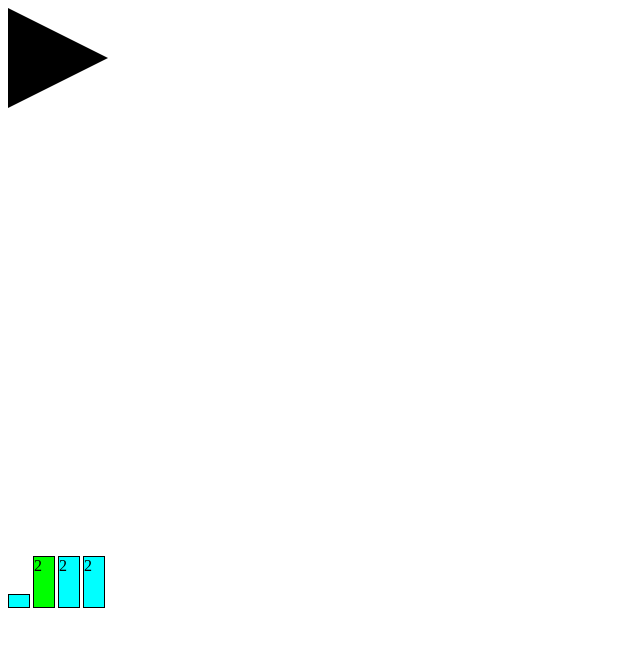
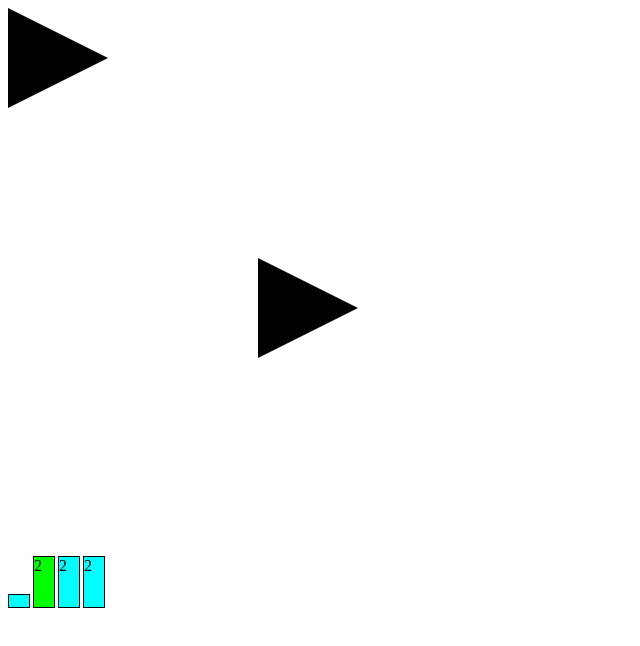
Before and after one commit to vitorreus/DayOfSagittarius, a website: page index.html in a window 1280 px wide. Shown: the whole page, without its empty margins (0-640 px from the left). Drawn offline with Linux system fonts and the light colour scheme.

Commit message:
Modular fleet input

```diff
--- a/index.html
+++ b/index.html
@@ -9,6 +9,9 @@
 <script type="text/javascript" src="js/Subsystem.js"></script>
 <script type="text/javascript" src="js/scripts/GotoPosition.js"></script>
 <script type="text/javascript" src="js/scripts/RotateTowards.js"></script>
+<script type="text/javascript" src="js/Player.js"></script>
+<script type="text/javascript" src="js/HumanPlayer.js"></script>
+<script type="text/javascript" src="js/IAPlayer.js"></script>
 <script type="text/javascript" src="js/Fleet.js"></script>
 <script type="text/javascript" src="js/app.js"></script>
 
--- a/js/Fleet.js
+++ b/js/Fleet.js
@@ -8,6 +8,7 @@ Fleet = Node.extend({
 	baseSpeed:1, //depends on engines engine susbsystem lvl
 	selected:false, //TODO when micromanagement is working
 	init:function(){
+		this._super();
 		this.subSystems = new SubsystemHandler();
 		this.addChild(this.subSystems);
 
@@ -20,11 +21,20 @@ Fleet = Node.extend({
 		this.direction = new Vector(0,1);
 	},
 	FixedUpdate:function(){
+		this._super();
 		/*this.transform.x+= 1;
 		this.transform.y+= 1;  */
 		this.engine.maxSpeed = this.subSystems.getRelativeEnergyLevel("engine");
 		this.engine.acceleration = this.subSystems.getRelativeEnergyLevel("engine");
 		this.rotationEngine.speed = this.subSystems.getRelativeEnergyLevel("engine");
+	},
+	moveTo:function(pos){
+		console.log(pos);
+		this.engine.moveTo(pos);
+		this.lookAt(pos)
+	},
+	lookAt:function(pos){
+		this.rotationEngine.lookAt(pos);
 	},
 	Start:function(scene){
 		this.transform = new createjs.Shape();
@@ -48,12 +58,20 @@ Fleet = Node.extend({
 		//stage.removeChild(ball);
 	},
 	handleClick:function (event){
+		//this should be someting with input
 		console.log("click");
 		var bmp = new createjs.Bitmap(queue.getResult("bg"));
 		bmp.x = Math.random()*500;
 		bmp.y = Math.random()*500;
 
 		stage.addChild(bmp);
+	},
+	Event:function(e){
+		if (e.name == "stagemousedown"){
+			//this.moveTo(new Vector( e.evt.stageX,e.evt.stageY));
+
+		}
+
 	}
 
 })
--- /dev/null
+++ b/js/HumanPlayer.js
@@ -0,0 +1,7 @@
+HumanPlayer  = Player.extend({
+	Event:function(e){
+		if (e.name == "stagemousedown"){
+			this.moveFleets(new Vector( e.evt.stageX,e.evt.stageY));
+		}
+	}
+});
--- /dev/null
+++ b/js/IAPlayer.js
@@ -0,0 +1,11 @@
+IAPlayer  = Player.extend({
+
+	Start:function(){
+		setTimeout(function(obj){return function (){obj.randomMove()}}(this),Math.random()*3000);
+	},
+	randomMove:function(){
+		this.moveFleets(new Vector(Math.random()*500,Math.random()*500));
+		setTimeout(function(obj){return function (){obj.randomMove()}}(this),Math.random()*3000)
+	}
+
+});
--- a/js/Node.js
+++ b/js/Node.js
@@ -1,13 +1,12 @@
 var Node = Class.extend({
-	objects:[],
+	objects:null,
 	parent:null,
 	addChild:function(obj){
 		obj.parent = this;
 		this.objects.push(obj);
 	},
-	add:function(obj){
-		console.log("Node.add method is Deprecated");
-		this.addChild(obj);
+	init:function(){
+		this.objects = [];
 	},
 	draw:function(arg){ //TODO:Deprecated, using CreateJS now
 		for (var i = 0; i < this.objects.length ; i ++){
--- /dev/null
+++ b/js/Player.js
@@ -0,0 +1,15 @@
+Player = Node.extend({
+	selectedFleets:null,
+	init:function(){
+		this.selectedFleets = [];
+		this._super();
+	},
+	addFleet:function(fleet){
+		this.selectedFleets.push(fleet);
+	},
+	moveFleets:function(pos){
+		for (var i = 0 ; i < this.selectedFleets.length; i++){
+			this.selectedFleets[i].moveTo(pos);
+		}
+	}
+});
--- a/js/Subsystem.js
+++ b/js/Subsystem.js
@@ -11,7 +11,7 @@ Shield = Subsystem.extend({
 });
 
 SubsystemHandler = Class.extend({
-	objects:[],
+	//objects:[],
 	energy:0,
 	maxEnergy:100,
 	reactorPower:.1, /*per fixeUpdate*/
--- a/js/app.js
+++ b/js/app.js
@@ -5,10 +5,23 @@ Player = Class.extend();
 var stage;
 function handleComplete(){
 	app  = new Node();
+
+	app.addChild(new Fleet());
+
+
 	fleet1 = new Fleet();
 	//fleet1.add(new Fleet());
-	app.add(fleet1);
+	var player = new HumanPlayer();
+	player.addFleet(fleet1);
+	//app.addChild(new Node());
+	app.addChild(fleet1);
+	app.addChild(player);
+
 	app.Start();
+	setTimeout(function(){
+		fleet1.transform.x = 300;
+		fleet1.transform.y = 300;
+	},1);
 
 	setInterval( function(a){return function (){a.draw()}}(app),1000 /*60fps*/ ); //try to do dynamic? Or will it be automatically slowed down and fixedupdate will have no problem?
 	setInterval( function(a){return function (){a.FixedUpdate()}}(app),1000/60 /*60fps*/ );
@@ -18,7 +31,6 @@ function handleComplete(){
 
 
 	stage.on("stagemousedown", function(evt) {
-		console.log("the canvas was clicked at "+evt.stageX+","+evt.stageY);
 		app.Event({name:"stagemousedown",evt:evt});
 	})
 
--- a/js/scripts/GotoPosition.js
+++ b/js/scripts/GotoPosition.js
@@ -9,12 +9,9 @@ GotoPosition = Node.extend({
 	init:function(parent){
 		//this.parent  = parent;
 	},
-	Event:function(e){
-		if (e.name == "stagemousedown"){
-			this.active = true;
-			this.goal = new Vector( e.evt.stageX,e.evt.stageY)
-			//console.log.
-		}
+	moveTo:function(pos){
+		this.active = true;
+		this.goal = pos;
 	},
 	FixedUpdate:function(){
 		if (this.active){
--- a/js/scripts/RotateTowards.js
+++ b/js/scripts/RotateTowards.js
@@ -10,15 +10,10 @@ RotateTowards = Node.extend({
 	active:false,
 	speed:1,
 	objects:[],
-	Event:function(e){
-		if (e.name == "stagemousedown"){
-			this.active = true;
-			this.goal = new Vector( e.evt.stageX,e.evt.stageY)
-				.subtract( new Vector(this.parent.transform.x,this.parent.transform.y))
+	lookAt:function(pos){
+		this.active = true;
+		this.goal = pos.subtract( new Vector(this.parent.transform.x,this.parent.transform.y))
 				.unit();
-
-		}
-
 	},
 	FixedUpdate:function(){
 		if (this.active && this.goal){
```
